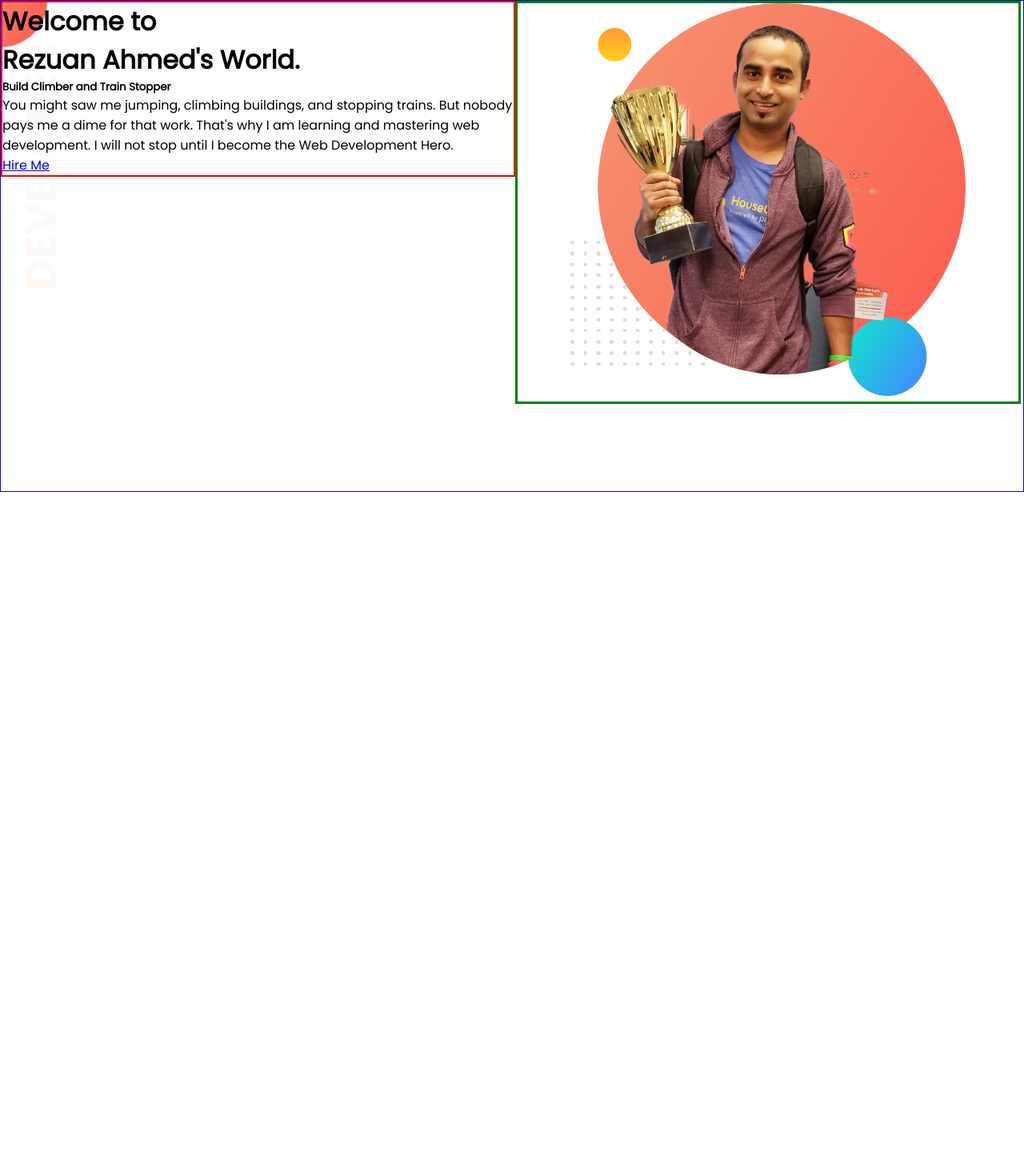
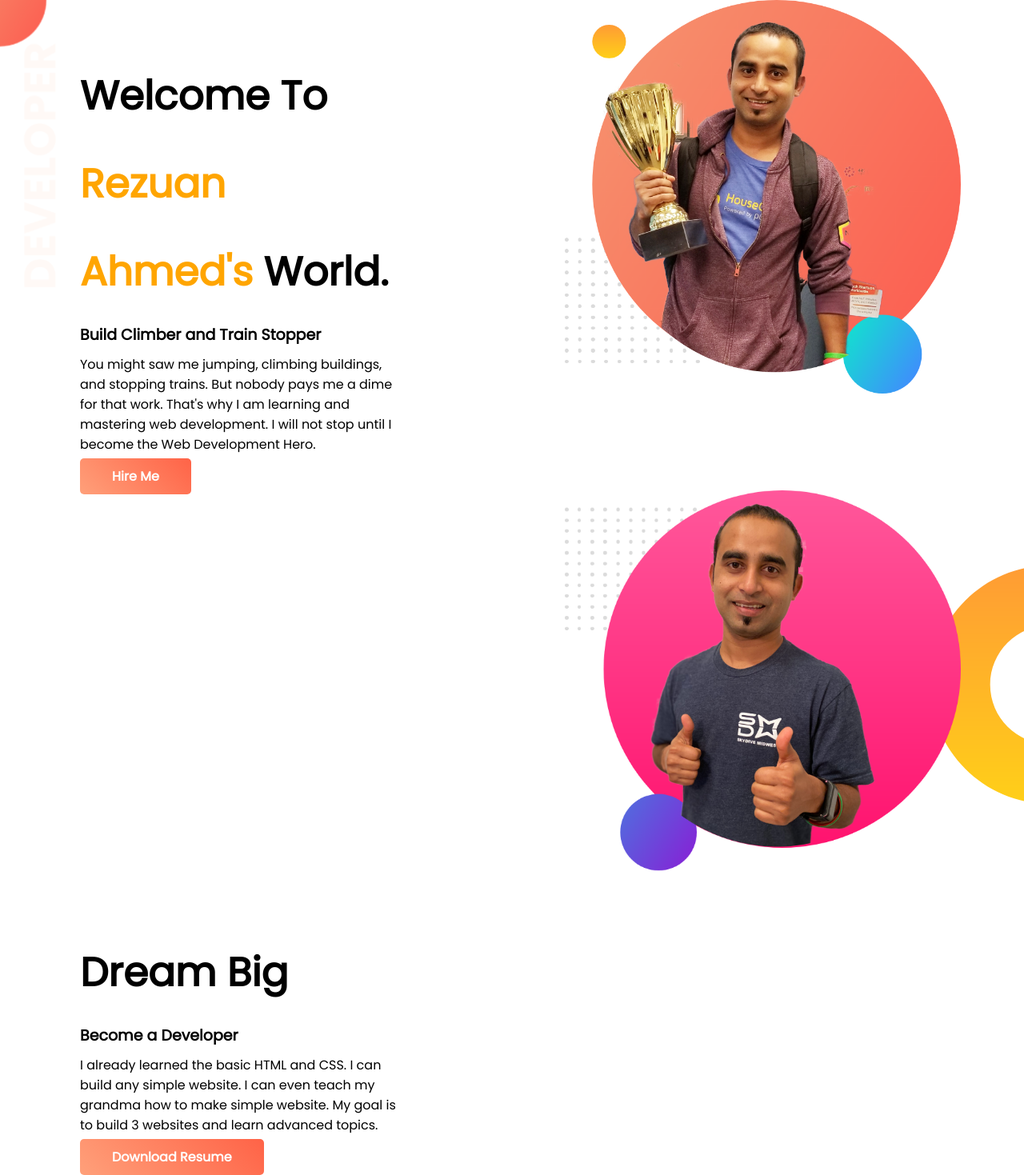
Before and after one commit to Rezuan-Ahmed-git/web-portfolio, a plain HTML site: page index.html in a window 1280 px wide. Shown: the whole page at 80% size. Before the commit the page ends 800 px from the top, so only its background shows below. Drawn offline with Linux system fonts and the light colour scheme.

Commit message:
section-2 completed

```diff
--- a/assets/css/style.css
+++ b/assets/css/style.css
@@ -55,7 +55,6 @@
 /* Section-1 start */
 .main .section-1 {
     margin: auto;
-    border: 1px solid blue;
     height: 76.6vh;
     background-image: url('../img/top-banner.png');
     background-repeat: no-repeat;
@@ -63,15 +62,53 @@
 /* Section-1 left part start */
 .main .section-1 .left {
     width: 50%;
-    border: 2px solid red;
     float: left;
+    margin-top: 4.0625rem;
+    padding-left: 6.25rem;
+    padding-right: 8.125rem;
+    box-sizing: border-box;
+}
+.main .section-1 .left h1 {
+    font-family: Poppins-Regular;
+    font-weight: 700;
+    font-size: 3.125rem;
+    line-height: 6.875rem;
+    color: black;
+}
+.main .section-1 .left h1 .name-highlighted {
+    font-family: Poppins-Regular;
+    font-weight: 700;
+    font-size: 3.125rem;
+    color: orange;
+}
+.main .section-1 .left h5 {
+    font-family: Poppins-Regular;
+    font-weight: 700;
+    font-size: 1.1875rem;
+    line-height: 3rem;
+    color: black;
+}
+.main .section-1 .left p {
+    font-family: Poppins-Regular;
+    font-weight: 400;
+    font-size: 1rem;
+    color: black;
+}
+.main .section-1 .left a {
+    display: inline-block;
+    text-decoration: none;
+    background: linear-gradient(45deg, lightsalmon, tomato);
+    padding: 10px 40px;
+    border-radius: 5px;
+    color: white;
+    font-weight: 700;
+    margin-top: 5px;
 }
 /* Section-1 left part end */
 
 /* Section-1 right part start */
 .main .section-1 .right {
     width: 49%;
-    border: 3px solid green;
     float: left;
     text-align: center;
 }
@@ -79,3 +116,84 @@
     width: 79%;
 }
 /* Section-1 right part end */
+
+
+
+
+
+
+/* Section-2 start */
+.main .section-2 {
+    margin: auto;
+    height: 76.6vh;
+    background-image:url('../img/dream-bg.png');
+    background-repeat:no-repeat;
+    background-position: 100% 30%;
+}
+
+/* Section-2 left part start */
+.main .section-2 .left-1 {
+    width: 49%;
+    float: left;
+    text-align: center;
+}
+.main .section-2 .left-1 img {
+    width: 79%;
+}
+/* Section-2 left part end */
+
+/* Section-2 right part start */
+.main .section-2 .right-1 {
+    width: 50%;
+    float: left;
+    margin-top: 4.0625rem;
+    padding-left: 6.25rem;
+    padding-right: 8.125rem;
+    box-sizing: border-box;
+    position: relative;
+}
+.main .section-2 .right-1 h1 {
+    font-family: Poppins-Regular;
+    font-weight: 700;
+    font-size: 3.125rem;
+    line-height: 6.875rem;
+    color: black;
+}
+.main .section-2 .right-1 h1 .name-highlighted {
+    font-family: Poppins-Regular;
+    font-weight: 700;
+    font-size: 3.125rem;
+    color: orange;
+}
+.main .section-2 .right-1 h5 {
+    font-family: Poppins-Regular;
+    font-weight: 700;
+    font-size: 1.1875rem;
+    line-height: 3rem;
+    color: black;
+}
+.main .section-2 .right-1 p {
+    font-family: Poppins-Regular;
+    font-weight: 400;
+    font-size: 1rem;
+    color: black;
+}
+.main .section-2 .right-1 a {
+    display: inline-block;
+    text-decoration: none;
+    background: linear-gradient(45deg, lightsalmon, tomato);
+    padding: 10px 40px;
+    border-radius: 5px;
+    color: white;
+    font-weight: 700;
+    margin-top: 5px;
+}
+.main .section-2 .right-1 img {
+    position: absolute;
+    top: 0;
+    bottom: 0;
+    right: 0;
+}
+/* Section-2 right part end */
+
+/* Section-2 end*/
--- a/index.html
+++ b/index.html
@@ -20,7 +20,7 @@
         <div class="section-1">
             <!-- left part start -->
             <div class="left">
-                <h1>Welcome to</h1>
+                <h1>Welcome To</h1>
                 <h1><span class="name-highlighted"> Rezuan Ahmed's</span> World.</h1>
                 <h5>Build Climber and Train Stopper</h5>
                 <p>You might saw me jumping, climbing buildings, and stopping trains. But nobody pays me a dime for that work. That's why I am learning and mastering web development. I will not stop until I become the Web Development Hero.</p>
@@ -37,6 +37,26 @@
         </div>
         <!-- Section-1 end-->
 
+        <!-- Section-2 start-->
+        <div class="section-2">
+
+            <!-- left part start -->
+            <div class="left-1">
+                <img src="assets/img/jhankar2.png" alt="">
+            </div>
+            <!-- left part start -->
+
+            <!-- right part start -->
+            <div class="right-1">
+                <h1>Dream Big</h1>
+                <h5>Become a Developer</h5>
+                <p>I already learned the basic HTML and CSS. I can build any simple website. I can even teach my grandma how to make simple website. My goal is to build 3 websites and learn advanced topics.</p>
+                <a href="https://www.fiverr.com/rezuan_ahmed">Download Resume</a>
+            </div>
+            <!-- right part end -->
+        </div>
+        <!-- Section-2 end-->
+
     </div>
     <!-- Main Div End-->
 
```
